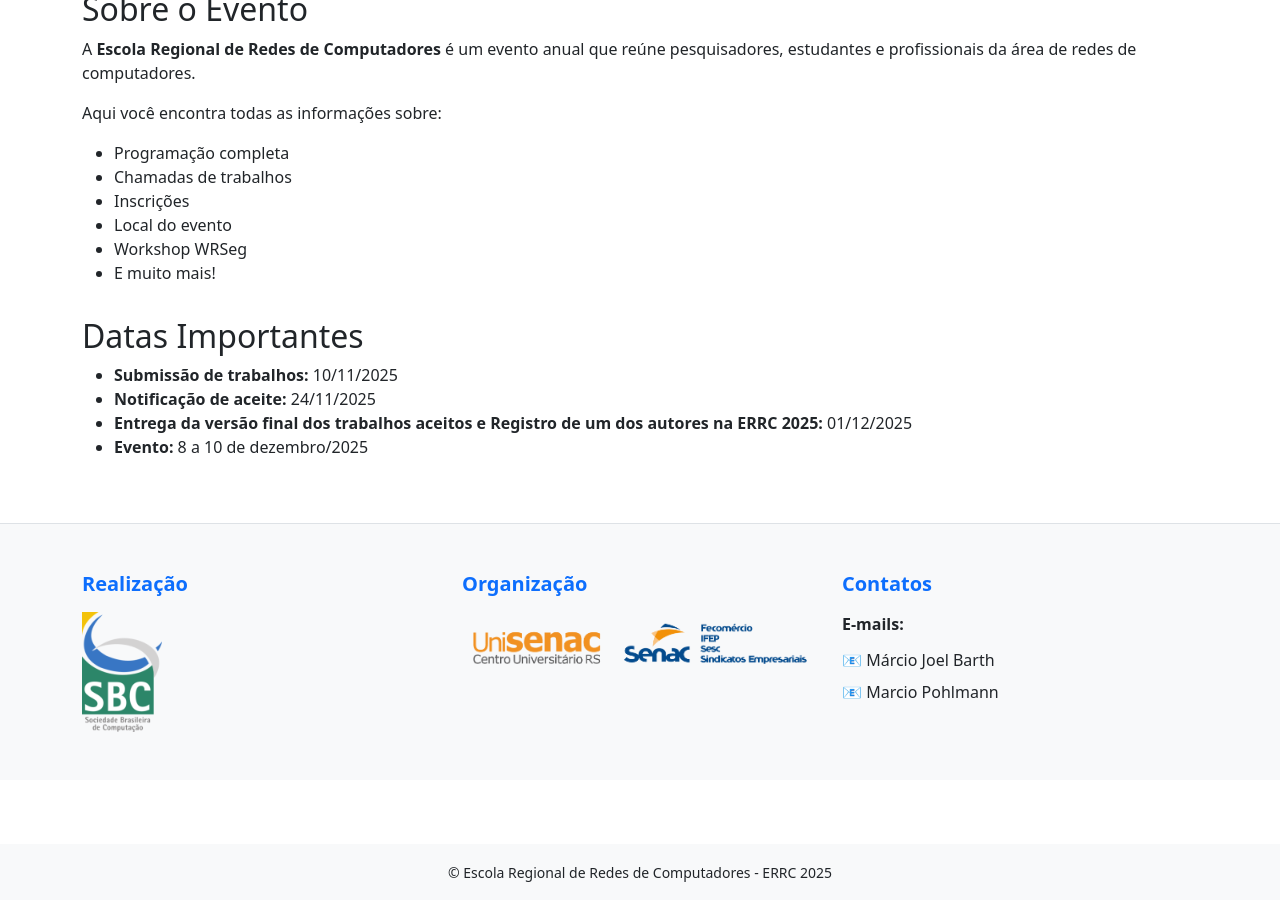
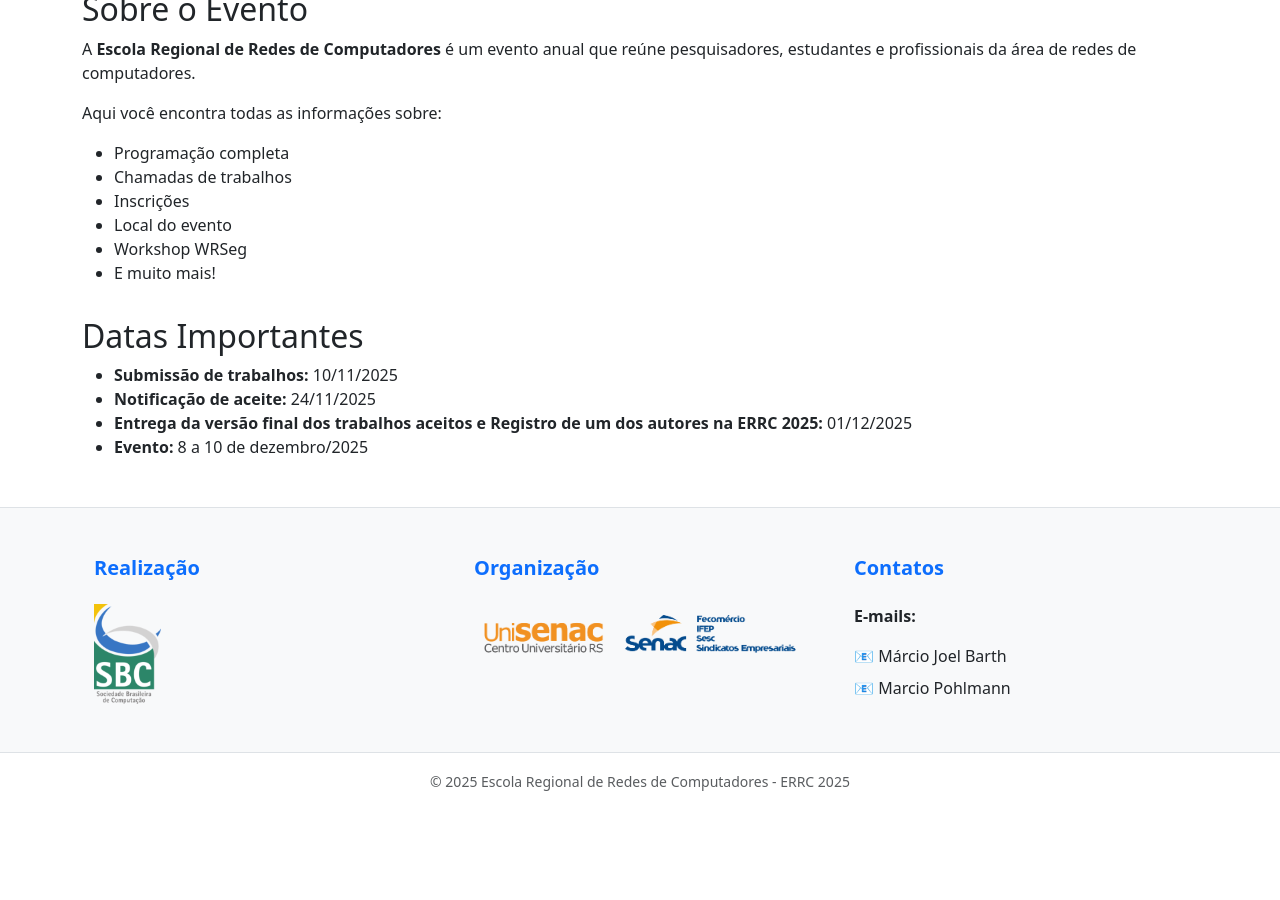
Before and after one commit to crrc-rs/errc2025, a Jekyll site: the page built from index.md, in a window 1280 px wide and 900 px high, scrolled down 725 px. Built offline with Jekyll 4.4.1, drawn with Linux system fonts in a browser that asks for light colours; after the commit the page ends 1534 px from its top, so only the background shows below that.

Commit message:
Update default.html

```diff
--- a/_layouts/default.html
+++ b/_layouts/default.html
@@ -81,42 +81,40 @@
 <main class="container my-5">
   {{ content }}
 </main>
-  <!-- Footer -->
+
 <!-- Rodapé Informativo -->
-  <footer class="bg-light border-top">
+<footer class="bg-light border-top mt-5">
   <div class="container py-5">
     <div class="row text-center text-md-start">
 
       <!-- Realização -->
-        <div class="col-md-4 mb-4 mb-md-0">
-          <h5 class="fw-bold mb-3 text-primary">Realização</h5>
+      <div class="col-md-4 mb-5 mb-md-0 px-4">
+        <h5 class="fw-bold mb-4 text-primary">Realização</h5>
         <div class="d-flex justify-content-center justify-content-md-start">
           <img src="{{ '/assets/img/logo-realizacao.png' | relative_url }}"
                alt="Logo Realização"
                class="img-fluid"
-                 style="max-height: 120px;">
+               style="max-height: 100px;">
         </div>
       </div>
 
       <!-- Organização -->
-        <div class="col-md-4 mb-4 mb-md-0">
-          <h5 class="fw-bold mb-3 text-primary">Organização</h5>
+      <div class="col-md-4 mb-5 mb-md-0 px-4">
+        <h5 class="fw-bold mb-4 text-primary">Organização</h5>
         <div class="d-flex justify-content-center justify-content-md-start">
           <img src="{{ '/assets/img/logo-organizacao.png' | relative_url }}"
                alt="Logo Organização"
                class="img-fluid"
-                 style="max-height: 120px;">
+               style="max-height: 100px;">
         </div>
       </div>
 
       <!-- Contatos -->
-        <div class="col-md-4">
-          <h5 class="fw-bold mb-3 text-primary">Contatos</h5>
-          <div class="d-flex flex-column align-items-center align-items-md-start gap-2">
-            <p class="mb-1">
-              <strong>E-mails:</strong>
-            </p>
-            <a href="mailto: mjbarth@senacrs.com.br" class="text-decoration-none text-dark">
+      <div class="col-md-4 px-4">
+        <h5 class="fw-bold mb-4 text-primary">Contatos</h5>
+        <div class="d-flex flex-column align-items-center align-items-md-start">
+          <p class="mb-3 fw-bold">E-mails:</p>
+          <a href="mailto:mjbarth@senacrs.com.br" class="text-decoration-none text-dark mb-2">
             📧 Márcio Joel Barth
           </a>
           <a href="mailto:mpohlmann@senacrs.com.br" class="text-decoration-none text-dark">
@@ -127,10 +125,13 @@
 
     </div>
   </div>
-  </footer>
-  <!-- Footer -->
-  <footer class="bg-light text-center py-3">
-    <small>&copy; Escola Regional de Redes de Computadores - {{ site.title }}</small>
+
+  <!-- Copyright -->
+  <div class="bg-white border-top text-center py-3">
+    <small class="text-muted">
+      &copy; 2025 Escola Regional de Redes de Computadores - {{ site.title }}
+    </small>
+  </div>
 </footer>
 
   <!-- Bootstrap JS -->
```
Lines whose indentation alone changed are shown as unchanged.
